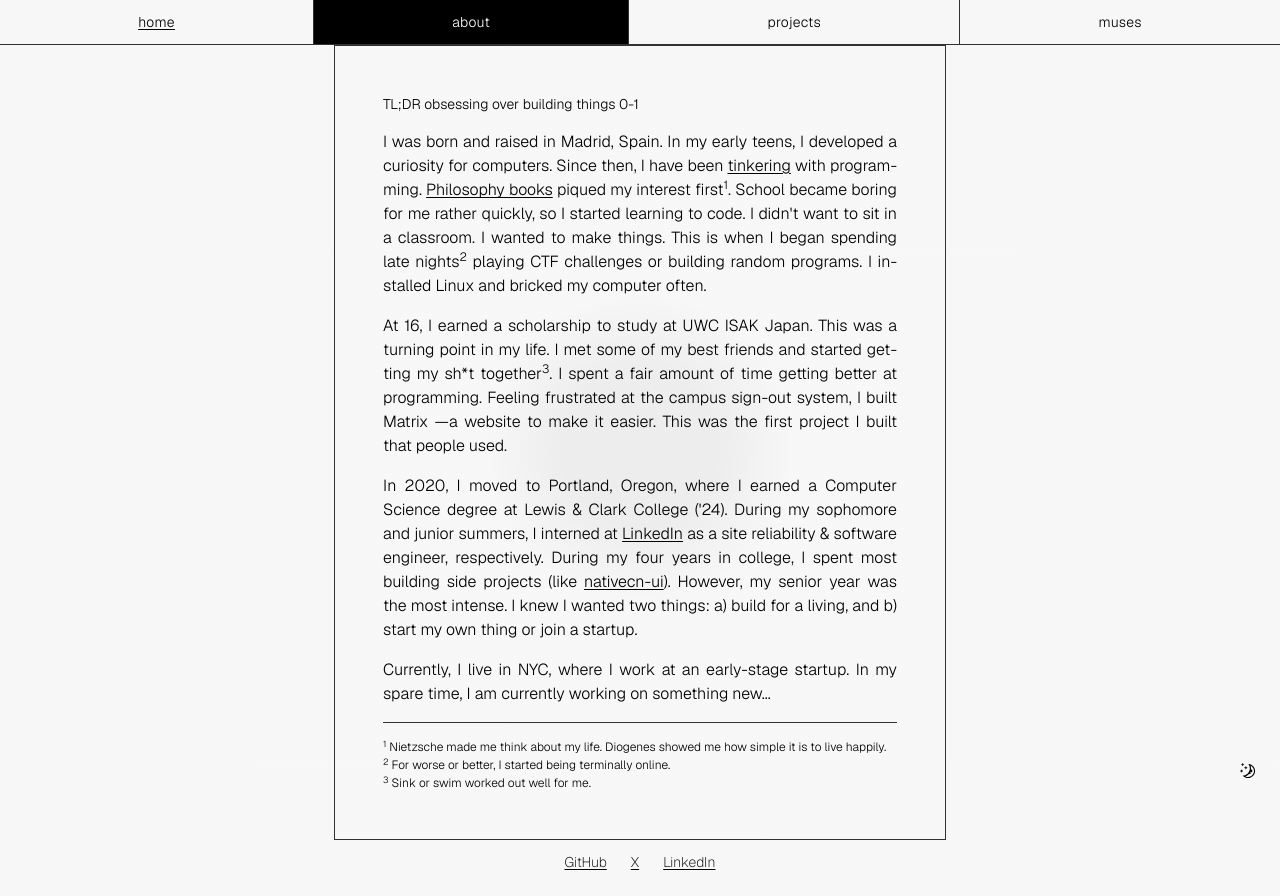
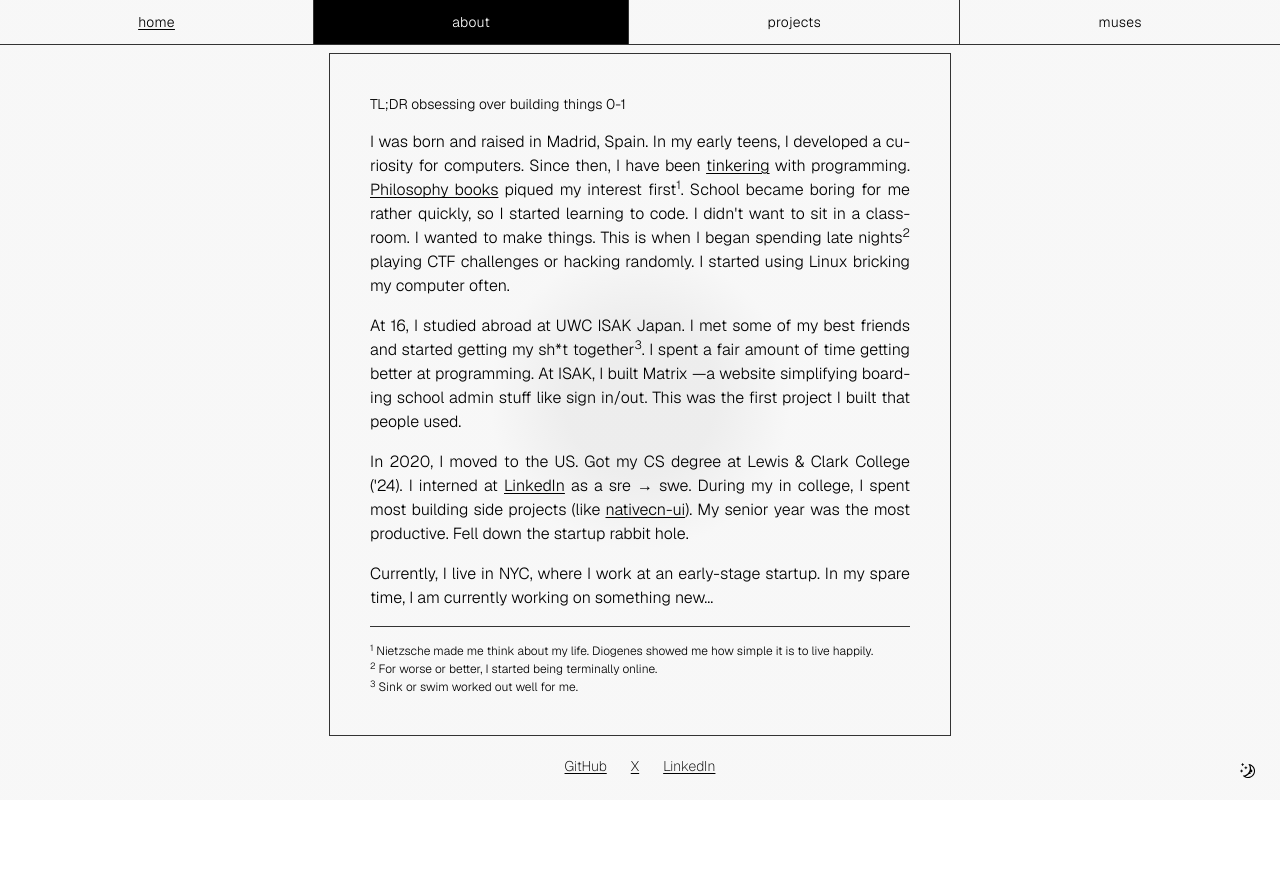
Before and after one commit to carlos-garciamoran/cgmor.com, a Next.js app: page /about in a window 1280 px wide. After the commit the page ends 800 px from the top, so only its background shows below. Built offline with nearby package versions, Linux system fonts and the light colour scheme.

Commit message:
simplify

```diff
--- a/app/about/page.tsx
+++ b/app/about/page.tsx
@@ -12,8 +12,8 @@ export const metadata: Metadata = {
 // DESIGN: timeline for school/work, places, events, etc. (years in left column)
 export default function About() {
   return (
-    <div className="mx-auto flex w-full max-w-screen-[600px] cursor-default p-6 font-light transition-all duration-500 sm:pt-14 md:max-w-[660px] md:items-center md:py-0">
-      <div className="flex flex-col gap-4 hyphens-auto text-justify text-sm transition-[border-width,border-color,padding] duration-500 sm:text-base md:p-12 lg:border lg:p-12">
+    <div className="mx-auto flex w-full max-w-screen-[600px] cursor-default p-6 font-light transition-all duration-500 sm:pt-6 md:max-w-[670px] md:items-center md:py-0">
+      <div className="flex flex-col gap-4 hyphens-auto text-justify text-sm transition-[border-width,border-color,padding] duration-500 sm:text-base lg:border lg:p-10">
         <p className="text-sm">TL;DR obsessing over building things 0-1</p>
         <p>
           I was born and raised in Madrid, Spain. In my early teens, I developed a curiosity for
@@ -28,25 +28,21 @@ export default function About() {
           piqued my interest first<sup>1</sup>. School became boring for me rather quickly, so I
           started learning to code. I didn't want to sit in a classroom. I wanted to make things.
           This is when I began spending late nights
-          <sup>2</sup> playing CTF challenges or building random programs. I installed Linux and
-          bricked my computer often.
+          <sup>2</sup> playing CTF challenges or hacking randomly. I started using Linux bricking my
+          computer often.
         </p>
         <p>
-          At 16, I earned a scholarship to study at UWC ISAK Japan. This was a turning point in my
-          life. I met some of my best friends and started getting my sh*t together<sup>3</sup>. I
-          spent a fair amount of time getting better at programming. Feeling frustrated at the
-          campus sign-out system, I built Matrix —a website to make it easier. This was the first
-          project I built that people used.
+          At 16, I studied abroad at UWC ISAK Japan. I met some of my best friends and started
+          getting my sh*t together<sup>3</sup>. I spent a fair amount of time getting better at
+          programming. At ISAK, I built Matrix —a website simplifying boarding school admin stuff
+          like sign in/out. This was the first project I built that people used.
         </p>
         <p>
-          In 2020, I moved to Portland, Oregon, where I earned a Computer Science degree at Lewis &
-          Clark College ('24). During my sophomore and junior summers, I interned at{' '}
+          In 2020, I moved to the US. Got my CS degree at Lewis & Clark College ('24). I interned at{' '}
           <ExternalLink href="https://linkedin.com/in/carlos-garcia-moran" title="LinkedIn" /> as a
-          site reliability & software engineer, respectively. During my four years in college, I
-          spent most building side projects (like{' '}
+          sre &rarr; swe. During my in college, I spent most building side projects (like{' '}
           <ExternalLink href="https://github.com/Mobilecn-UI/nativecn-ui" title="nativecn-ui" />
-          ). However, my senior year was the most intense. I knew I wanted two things: a) build for
-          a living, and b) start my own thing or join a startup.
+          ). My senior year was the most productive. Fell down the startup rabbit hole.
         </p>
         <p>
           Currently, I live in NYC, where I work at an early-stage startup. In my spare time, I am
--- a/app/globals.css
+++ b/app/globals.css
@@ -39,7 +39,7 @@
     );
   }
 
-  @media (min-width: 640px) {
+  /* @media (min-width: 640px) {
     #projects:hover .project-card:not(:hover) {
       filter: blur(1px);
       opacity: 0.6;
@@ -50,5 +50,5 @@
         filter 0.15s ease,
         opacity 0.15s ease;
     }
-  }
+  } */
 }
--- a/app/projects/page.tsx
+++ b/app/projects/page.tsx
@@ -15,8 +15,8 @@ export const metadata: Metadata = {
 // IDEA: make border color a linear gradient
 export default function Projects() {
   return (
-    <div id="projects" className="size-full px-4 xl:px-0">
-      <div className="grid flex-1 grid-cols-1 justify-center gap-2 p-4 transition-all duration-200 sm:p-3 md:grid-cols-2 xl:grid-cols-3 xl:gap-1.5">
+    <div id="projects" className="size-full p-3.5">
+      <div className="grid flex-1 grid-cols-1 justify-center gap-2 transition-all duration-200 md:grid-cols-2 xl:grid-cols-3 xl:gap-1.5">
         {projects.map((project) => (
           <ProjectCard key={project.name} project={project} />
         ))}
@@ -35,7 +35,7 @@ function ProjectCard({ project }: { project: Project }) {
       target={isExternal ? '_blank' : '_self'}
       rel="noreferrer"
       className={clsx(
-        'project-card animate-mutate-border group flex cursor-default flex-col justify-center from-neutral-200 to-neutral-50 bg-gradient-to-b rounded-md dark:from-[hsl(0,0%,5%)] dark:to-[hsl(0,0%,3%)] bg-transparent p-6 transition duration-200 ease-in-out sm:h-52 sm:p-8 lg:p-10 xl:h-[calc((100dvh-48px-68px-32px-6px)/3)] xl:px-12 2xl:px-14 ',
+        'project-card animate-mutate-border group flex cursor-default flex-col justify-center from-neutral-200 to-neutral-50 bg-gradient-to-b rounded-md dark:from-[hsl(0,0%,5%)] dark:to-[hsl(0,0%,3%)] bg-transparent p-6 transition duration-200 delay-75 ease-in-out sm:h-52 sm:p-8 lg:p-10 xl:h-[calc((100dvh-48px-68px-32px-6px)/3)] xl:px-12 2xl:px-14 ',
         {
           'hover:to-slate-300 dark:hover:to-slate-800 xl:order-1': name === 'nativecn-ui',
           'hover:to-orange-300 dark:hover:to-orange-600 xl:order-2': name === 'swiftcn-ui',
```
